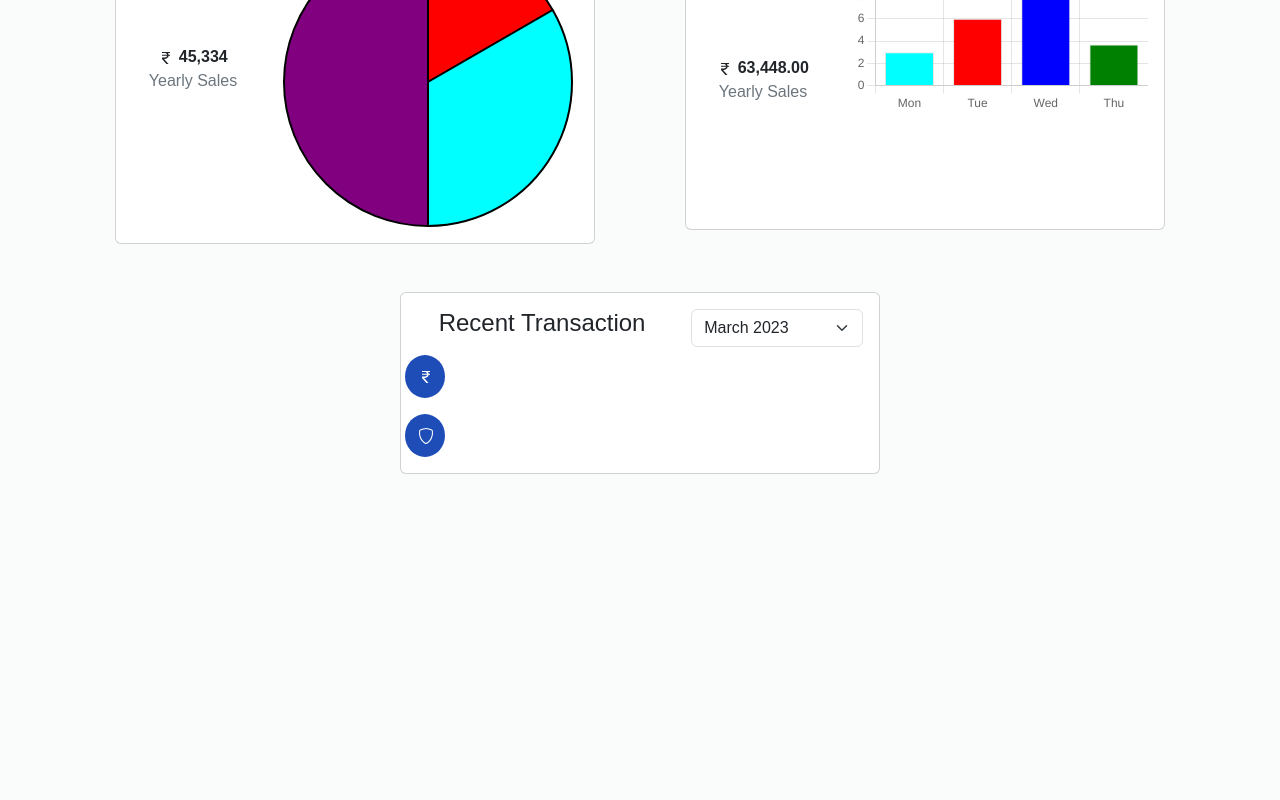
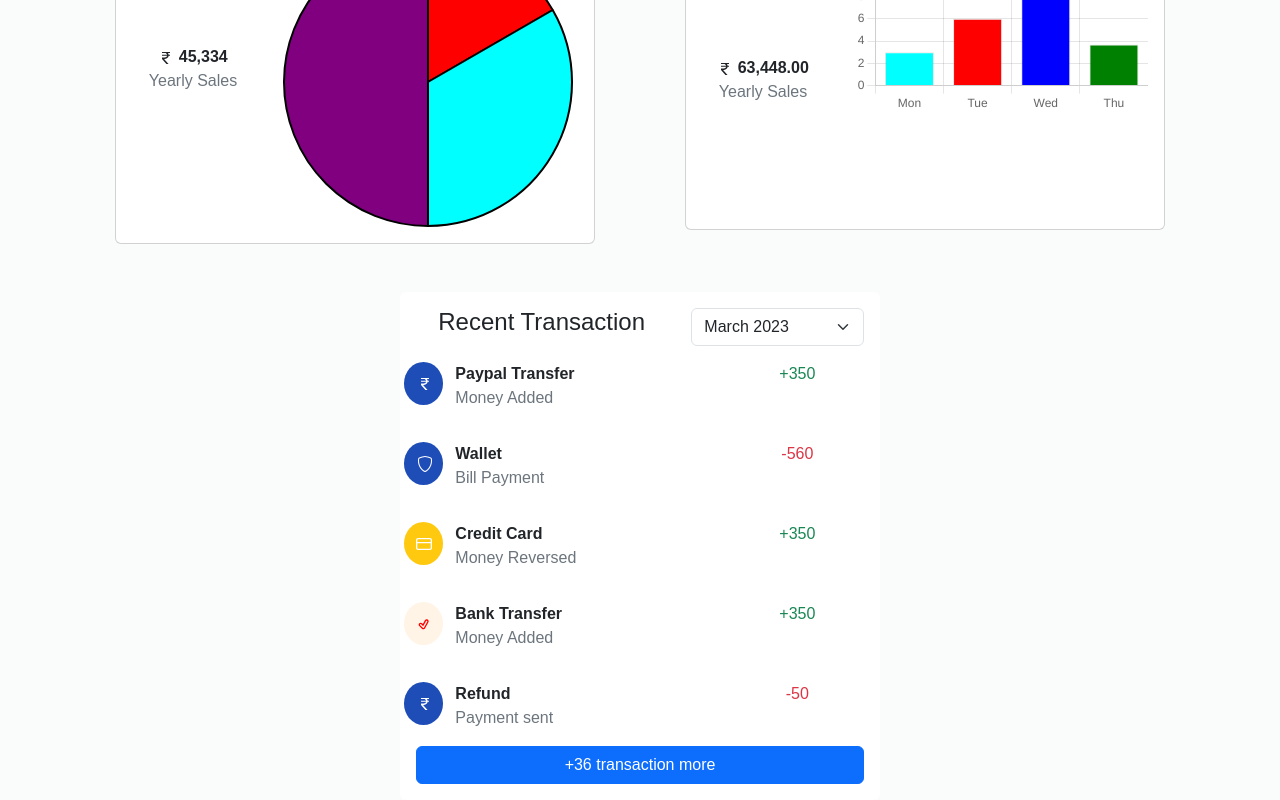
Before and after one commit to Dakshmrigwani/dashboard-react, a React (Create React App) app: page / in a window 1280 px wide. Shown: the part 1062-1862 px from the top of the page. Before the commit the page ends 1536 px from the top, so only its background shows below. Built offline with nearby package versions, Linux system fonts and the light colour scheme.

Commit message:
card completed

```diff
--- a/src/Components/Body.js
+++ b/src/Components/Body.js
@@ -5,7 +5,8 @@ import {
   BsBarChartLine,
   BsShield,
 } from "react-icons/bs";
-import { FiBox, FiRefreshCcw } from "react-icons/fi";
+import { TiTickOutline } from "react-icons/ti";
+import { FiBox, FiCreditCard, FiRefreshCcw } from "react-icons/fi";
 import {
   Chart as ChartJS,
   LineElement,
@@ -311,8 +312,11 @@ export default function Body() {
               </div>
             </div>
             <div className="d-flex justify-content-center mt-5">
-              <div className="card" style={{ width: "30rem", height: "auto" }}>
-                <div className="card-body">
+              <div
+                className="card border-0"
+                style={{ width: "30rem", height: "auto" }}
+              >
+                <div className="card-body ">
                   <div className="card-title row">
                     <h4 className="col-7 text-dark">Recent Transaction</h4>
                     <div className="col-5">
@@ -327,8 +331,8 @@ export default function Body() {
                       </select>
                     </div>
                   </div>
-                  <div className="row">
-                    <div className="col d-flex flex-column gap-3">
+                  <div className="row mt-3">
+                    <div className="col-1 d-flex flex-column gap-3">
                       <div className="row">
                         <button
                           className="rounded-circle btn text-white "
@@ -342,6 +346,19 @@ export default function Body() {
                           <BsCurrencyRupee />
                         </button>
                       </div>
+                    </div>
+                    <div className="col-7 text-start">
+                      <div className="d-flex flex-column">
+                        <b>Paypal Transfer</b>
+                        <p className="text-secondary">Money Added</p>
+                      </div>
+                    </div>
+                    <div className="col-4">
+                      <p className="text-success">+350</p>
+                    </div>
+                  </div>
+                  <div className="row mt-3">
+                    <div className="col-1 d-flex flex-column gap-3">
                       <div className="row">
                         <button
                           className="rounded-circle btn"
@@ -356,8 +373,110 @@ export default function Body() {
                         </button>
                       </div>
                     </div>
-                    <div className="col"></div>
+                    <div className="col-7 text-start">
+                      <div className="d-flex flex-column">
+                        <b>Wallet</b>
+                        <p className="text-secondary">Bill Payment</p>
+                      </div>
+                    </div>
+                    <div className="col-4">
+                      <p className="text-danger">-560</p>
+                    </div>
                   </div>
+                  <div className="row mt-3">
+                    <div className="col-1 d-flex flex-column gap-3">
+                      <div className="row">
+                        <button
+                          className="btn rounded-circle border-0"
+                          type="button"
+                          style={{
+                            backgroundColor: "#FEC90F",
+                            height: "43px",
+                            width: "40px",
+                          }}
+                        >
+                          <FiCreditCard style={{ color: "white" }} />
+                        </button>
+                      </div>
+                    </div>
+                    <div className="col-7 text-start">
+                      <div className="d-flex flex-column">
+                        <b>Credit Card</b>
+                        <p className="text-secondary">Money Reversed</p>
+                      </div>
+                    </div>
+                    <div className="col-4">
+                      <p className="text-success">+350</p>
+                    </div>
+                  </div>
+                  <div className="row mt-3">
+                    <div className="col-1 d-flex flex-column gap-3">
+                      <div className="row">
+                        <button
+                          className="btn rounded-circle border-0"
+                          type="button"
+                          style={{
+                            backgroundColor: "#fff4e5",
+                            height: "43px",
+                            width: "40px",
+                          }}
+                        >
+                          <TiTickOutline style={{ color: "red" }} />
+                        </button>
+                      </div>
+                    </div>
+                    <div className="col-7 text-start">
+                      <div className="d-flex flex-column">
+                        <b>Bank Transfer</b>
+                        <p className="text-secondary">Money Added</p>
+                      </div>
+                    </div>
+                    <div className="col-4">
+                      <p className="text-success">+350</p>
+                    </div>
+                  </div>
+                  <div className="row mt-3">
+                    <div className="col-1 d-flex flex-column gap-3">
+                      <div className="row">
+                        <button
+                          className="rounded-circle btn text-white "
+                          type="button"
+                          style={{
+                            backgroundColor: "#1E4DB7",
+                            height: "43px",
+                            width: "40px",
+                          }}
+                        >
+                          <BsCurrencyRupee />
+                        </button>
+                      </div>
+                    </div>
+                    <div className="col-7 text-start">
+                      <div className="d-flex flex-column">
+                        <b>Refund</b>
+                        <p className="text-secondary">Payment sent</p>
+                      </div>
+                    </div>
+                    <div className="col-4">
+                      <p className="text-danger">-50</p>
+                    </div>
+                  </div>
+                  <button type="button" className="btn btn-primary w-100">
+                    +36 transaction more
+                  </button>
+                  {/* <div className="row">
+
+                      </div>
+
+                      <div className="row">
+
+                      </div>
+                      <div className="row">
+
+                      </div>
+                      <div className="row">
+
+                      </div> */}
                 </div>
               </div>
             </div>
```
